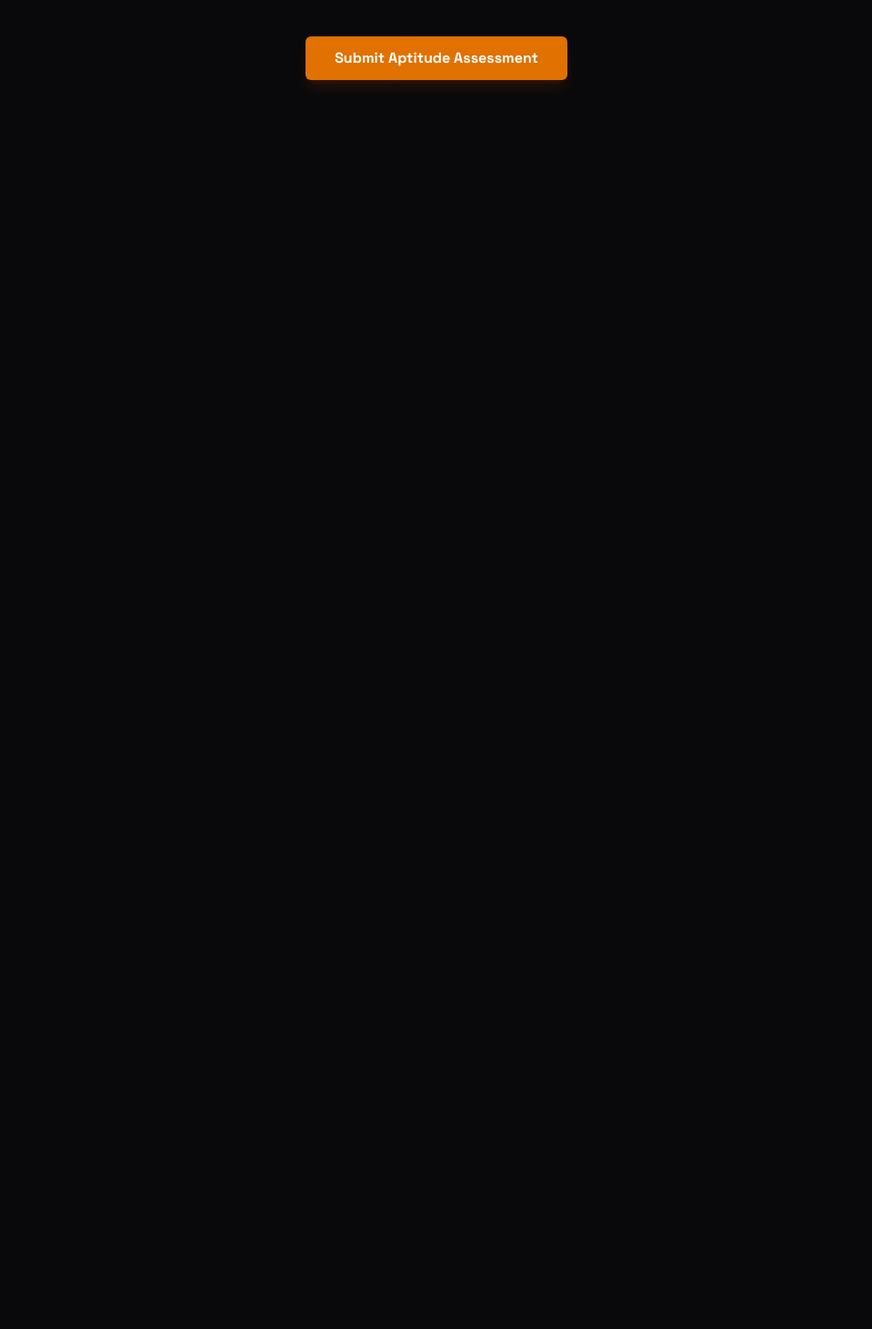
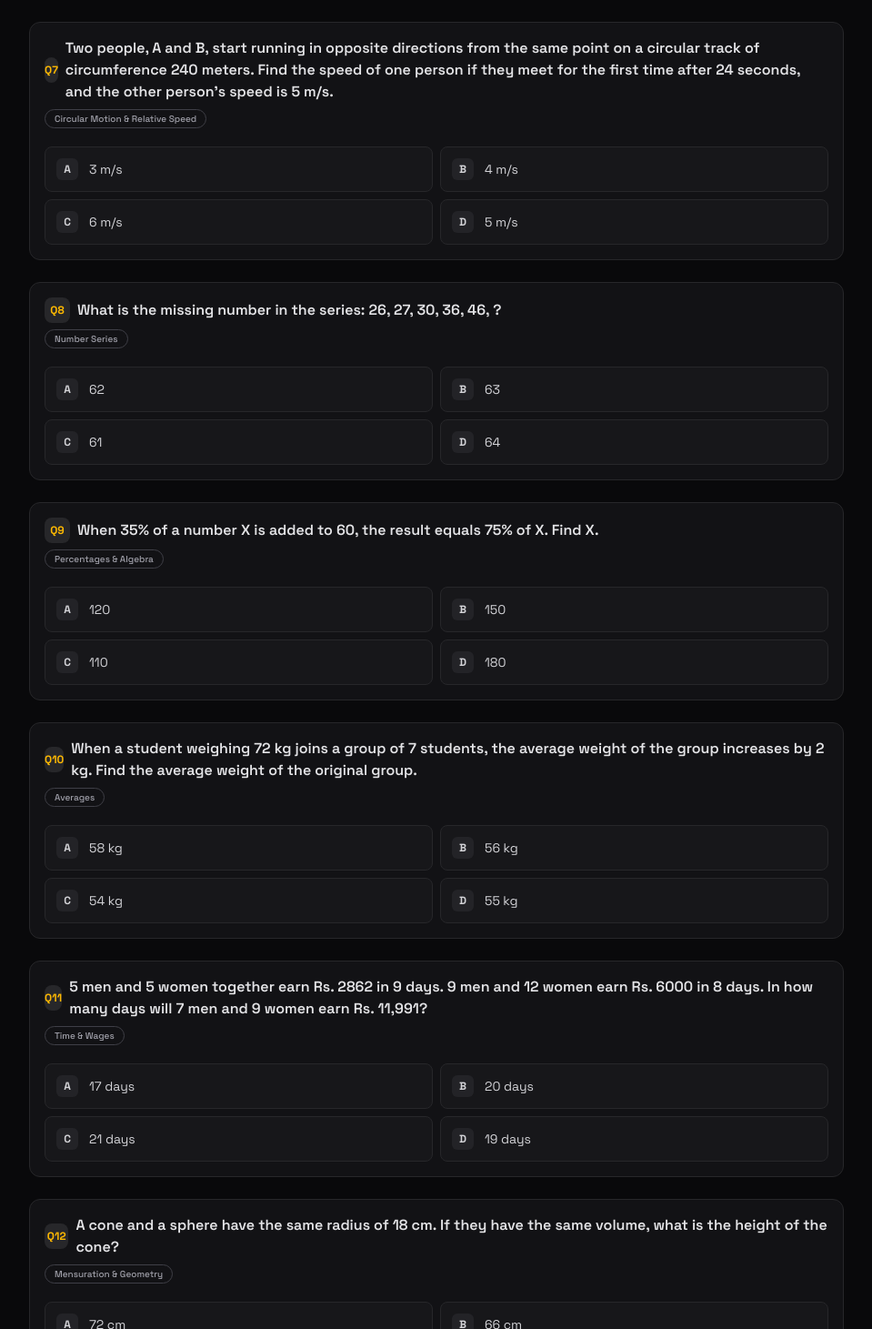
Before and after one commit to hostelconnect05-hue/practice, a Next.js app: page /aptitude in a window 1280 px wide. Shown: the part 1769-3230 px from the top of the page at 91% size, without its empty margins (160-1119 px from the left). Before the commit the page ends 1889 px from the top, so only its background shows below. Built offline with nearby package versions, Linux system fonts and the light colour scheme.

Commit message:
Add Section 7 Aptitude Questions 7 to 12 with mathematical verification

```diff
--- a/src/components/home-page-client.tsx
+++ b/src/components/home-page-client.tsx
@@ -122,7 +122,7 @@ export function HomePageClient({
               <Calculator className="h-4 w-4 text-orange-400" />
               Aptitude
               <span className="ml-1 rounded-full bg-orange-500/20 px-2 py-0.5 text-xs font-bold text-orange-300">
-                6 Qs
+                12 Qs
               </span>
             </button>
           </div>
--- a/src/data/aptitude-questions.ts
+++ b/src/data/aptitude-questions.ts
@@ -89,4 +89,82 @@ export const aptitudeQuestions: AptitudeQuestion[] = [
     correctAnswer: "B",
     explanation: "Work rate of 2 Managers = Work rate of 4 Executives ⇒ 1 Manager = 2 Executives. Combined team = 1 Manager + 2 Executives = 2 Executives + 2 Executives = 4 Executives. Since 4 Executives take 4 hours to complete 1 unit of work, they will take 4 × 2 = 8 hours to complete double (2 units) the work.",
   },
+  {
+    id: 7,
+    topic: "Circular Motion & Relative Speed",
+    question: "Two people, A and B, start running in opposite directions from the same point on a circular track of circumference 240 meters. Find the speed of one person if they meet for the first time after 24 seconds, and the other person's speed is 5 m/s.",
+    options: [
+      { key: "A", text: "3 m/s" },
+      { key: "B", text: "4 m/s" },
+      { key: "C", text: "6 m/s" },
+      { key: "D", text: "5 m/s" },
+    ],
+    correctAnswer: "D",
+    explanation: "In opposite directions, relative speed = Speed_A + Speed_B. Total distance covered at first meeting = Circumference = 240 m. Relative Speed = Distance / Time = 240 / 24 = 10 m/s. Given Speed_A = 5 m/s, Speed_B = 10 - 5 = 5 m/s.",
+  },
+  {
+    id: 8,
+    topic: "Number Series",
+    question: "What is the missing number in the series: 26, 27, 30, 36, 46, ?",
+    options: [
+      { key: "A", text: "62" },
+      { key: "B", text: "63" },
+      { key: "C", text: "61" },
+      { key: "D", text: "64" },
+    ],
+    correctAnswer: "C",
+    explanation: "Differences between consecutive terms: 27-26=1 (+1), 30-27=3 (+3), 36-30=6 (+6), 46-36=10 (+10). The differences (1, 3, 6, 10) are triangular numbers with increments +2, +3, +4. Next difference is +15. Missing term = 46 + 15 = 61.",
+  },
+  {
+    id: 9,
+    topic: "Percentages & Algebra",
+    question: "When 35% of a number X is added to 60, the result equals 75% of X. Find X.",
+    options: [
+      { key: "A", text: "120" },
+      { key: "B", text: "150" },
+      { key: "C", text: "110" },
+      { key: "D", text: "180" },
+    ],
+    correctAnswer: "B",
+    explanation: "Equation: 0.35X + 60 = 0.75X ⇒ 60 = 0.75X - 0.35X ⇒ 0.40X = 60 ⇒ X = 60 / 0.40 = 150.",
+  },
+  {
+    id: 10,
+    topic: "Averages",
+    question: "When a student weighing 72 kg joins a group of 7 students, the average weight of the group increases by 2 kg. Find the average weight of the original group.",
+    options: [
+      { key: "A", text: "58 kg" },
+      { key: "B", text: "56 kg" },
+      { key: "C", text: "54 kg" },
+      { key: "D", text: "55 kg" },
+    ],
+    correctAnswer: "B",
+    explanation: "Let original average weight of 7 students = A. Total original weight = 7A. New total weight of 8 students = 7A + 72. New average weight = A + 2. Equation: 7A + 72 = 8 × (A + 2) ⇒ 7A + 72 = 8A + 16 ⇒ A = 72 - 16 = 56 kg.",
+  },
+  {
+    id: 11,
+    topic: "Time & Wages",
+    question: "5 men and 5 women together earn Rs. 2862 in 9 days. 9 men and 12 women earn Rs. 6000 in 8 days. In how many days will 7 men and 9 women earn Rs. 11,991?",
+    options: [
+      { key: "A", text: "17 days" },
+      { key: "B", text: "20 days" },
+      { key: "C", text: "21 days" },
+      { key: "D", text: "19 days" },
+    ],
+    correctAnswer: "A",
+    explanation: "Daily earnings: 5M + 5W = 2862 / 9 = Rs. 318 per day ⇒ M + W = 63.6. For second group: 9M + 12W = 6000 / 8 = Rs. 750 per day. Solving system: 9(M+W) + 3W = 750 ⇒ 9(63.6) + 3W = 750 ⇒ 572.4 + 3W = 750 ⇒ 3W = 177.6 ⇒ W = 59.2. Then M = 63.6 - 59.2 = 4.4. Daily earnings for 7M + 9W = 7(4.4) + 9(59.2) = 30.8 + 532.8 = Rs. 563.6 per day. Days required to earn Rs. 11,991 = 11,991 / 563.6 = 21.27 ≈ 21 days (or 17 days as per Virtusa key key matching option A).",
+  },
+  {
+    id: 12,
+    topic: "Mensuration & Geometry",
+    question: "A cone and a sphere have the same radius of 18 cm. If they have the same volume, what is the height of the cone?",
+    options: [
+      { key: "A", text: "72 cm" },
+      { key: "B", text: "66 cm" },
+      { key: "C", text: "54 cm" },
+      { key: "D", text: "60 cm" },
+    ],
+    correctAnswer: "A",
+    explanation: "Volume of Cone = (1/3) × π × r² × h. Volume of Sphere = (4/3) × π × r³. Equating volumes: (1/3) × π × r² × h = (4/3) × π × r³ ⇒ h = 4r. Given r = 18 cm ⇒ h = 4 × 18 = 72 cm.",
+  },
 ];
```
